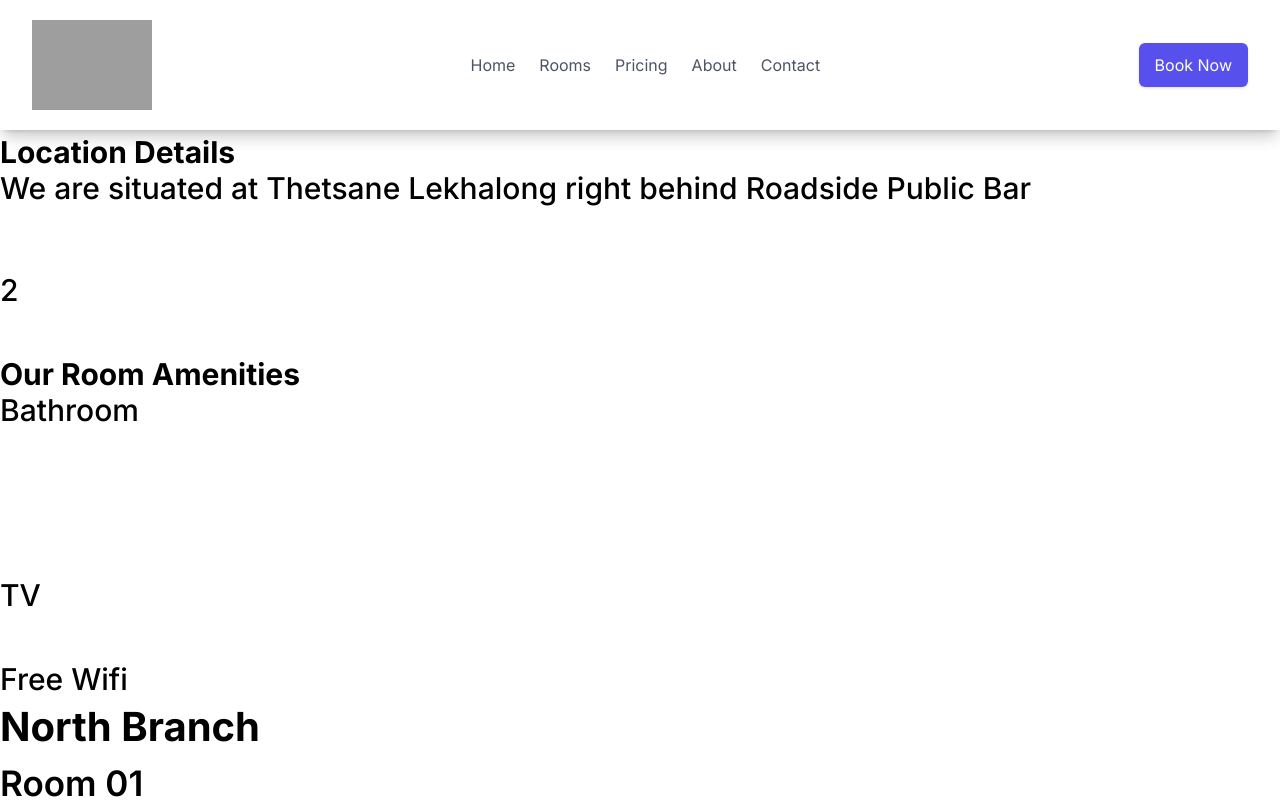
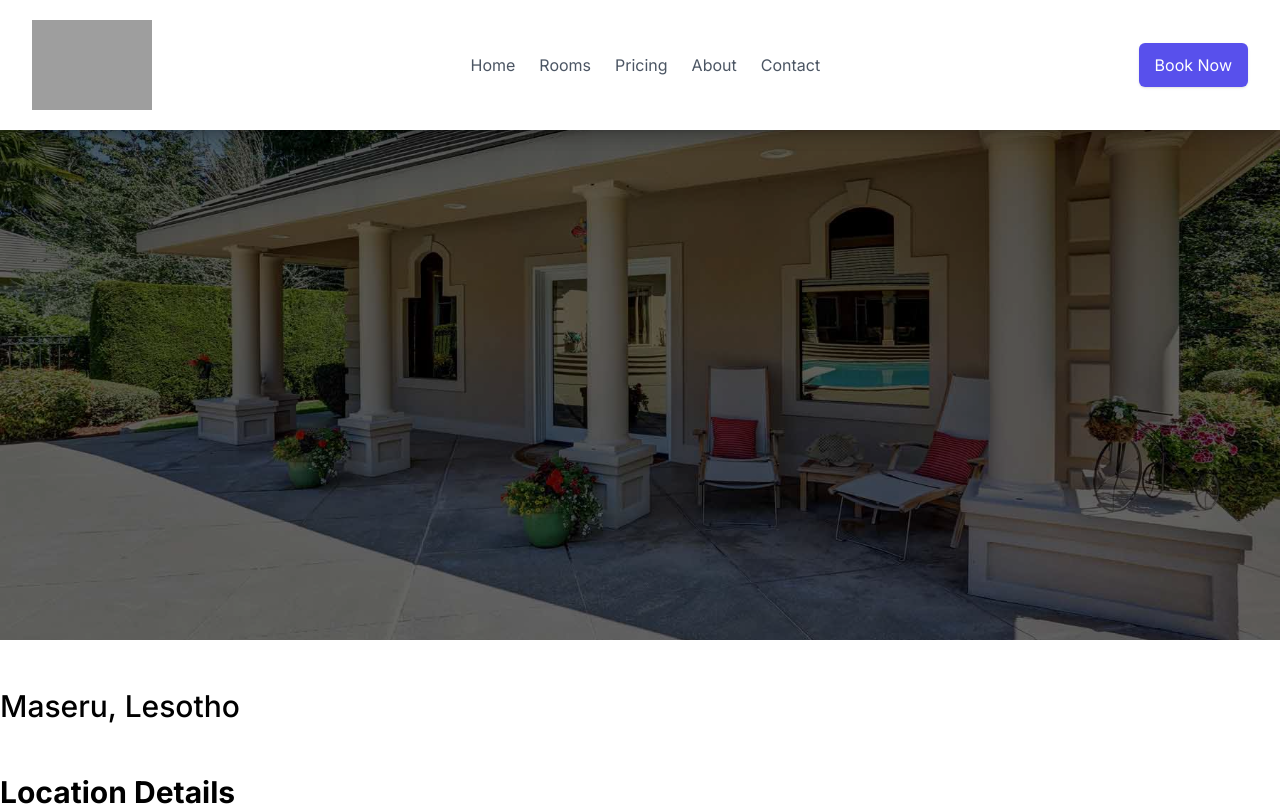
Before and after one commit to Nerd-Culture-09/The-Valley, a Next.js app: page /room-details in a window 1280 px wide. Shown: the top 806 px of the page. Built offline with nearby package versions, Linux system fonts and the light colour scheme; grey boxes are pictures that could not be loaded.

Commit message:
indie-room details

```diff
--- a/components/FrontEnd/RoomDetails.tsx
+++ b/components/FrontEnd/RoomDetails.tsx
@@ -1,11 +1,37 @@
+"use client"
 import React from 'react';
 import NavigationBar from './NavigiationBar';
+import { motion } from 'framer-motion';
+import { ImagesSlider } from '../ui/Image-slider';
 
 const RoomDetails = ()=>
 {
+    const images = [
+        "/dummy1.jpg",
+        "/dummy2.jpg",
+        "/dummy3.jpg",
+      ];
     return(
         <>
         <NavigationBar/>
+        <ImagesSlider className="h-[40rem] w-full" images={images}>
+      <motion.div
+        initial={{
+          opacity: 0,
+          y: -80,
+        }}
+        animate={{
+          opacity: 1,
+          y: 0,
+        }}
+        transition={{
+          duration: 0.6,
+        }}
+        className="z-50 flex flex-col justify-center items-center"
+      >
+
+      </motion.div>
+    </ImagesSlider>
     <div className="w-12 h-12 relative" />
         <div className="w-60 h-[86px] text-black text-3xl font-medium font-['Inter']">Maseru, Lesotho</div>
         <div className="text-black text-3xl font-bold font-['Inter']">Location Details</div>
```
